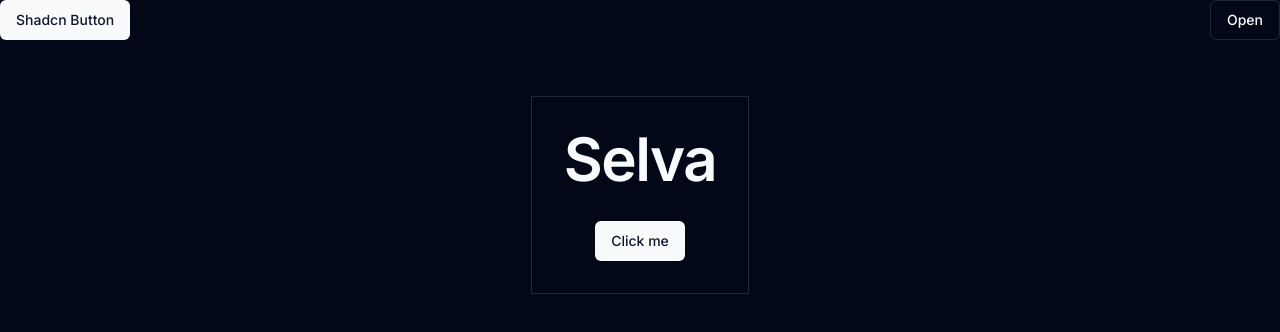
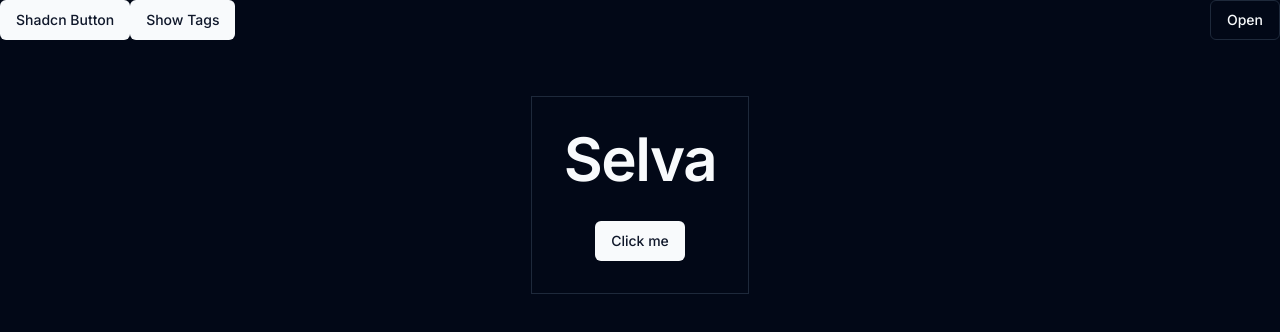
Before and after one commit to sarath-menon/design-copilot, a Next.js app: page / in a window 1280 px wide. Shown: the top 332 px of the page. Built offline with nearby package versions, Linux system fonts and the light colour scheme.

Commit message:
addded btn to show tags

```diff
--- a/components/copilot/design-copilot.tsx
+++ b/components/copilot/design-copilot.tsx
@@ -66,14 +66,22 @@ export default function DesignCopilot() {
     // console.log(data.output.content);
   }
 
+  function div1ParaElems() {
+    const div1 = document.getElementById("main1");
+    const div1Paras = div1?.getElementsByTagName("div");
+    const num = div1Paras?.length;
+
+    console.log(div1Paras[0]);
+  }
+
   return (
-    <div>
-      <Button
-        id={nanoid()}
-        className="absolute top-0 left-0"
-        onClick={testHandleClick}
-      >
+    <div className="flex absolute top-0 left-0">
+      <Button id={nanoid()} onClick={testHandleClick}>
         Shadcn Button
+      </Button>
+
+      <Button id={nanoid()} onClick={div1ParaElems}>
+        Show Tags
       </Button>
     </div>
   );
```
